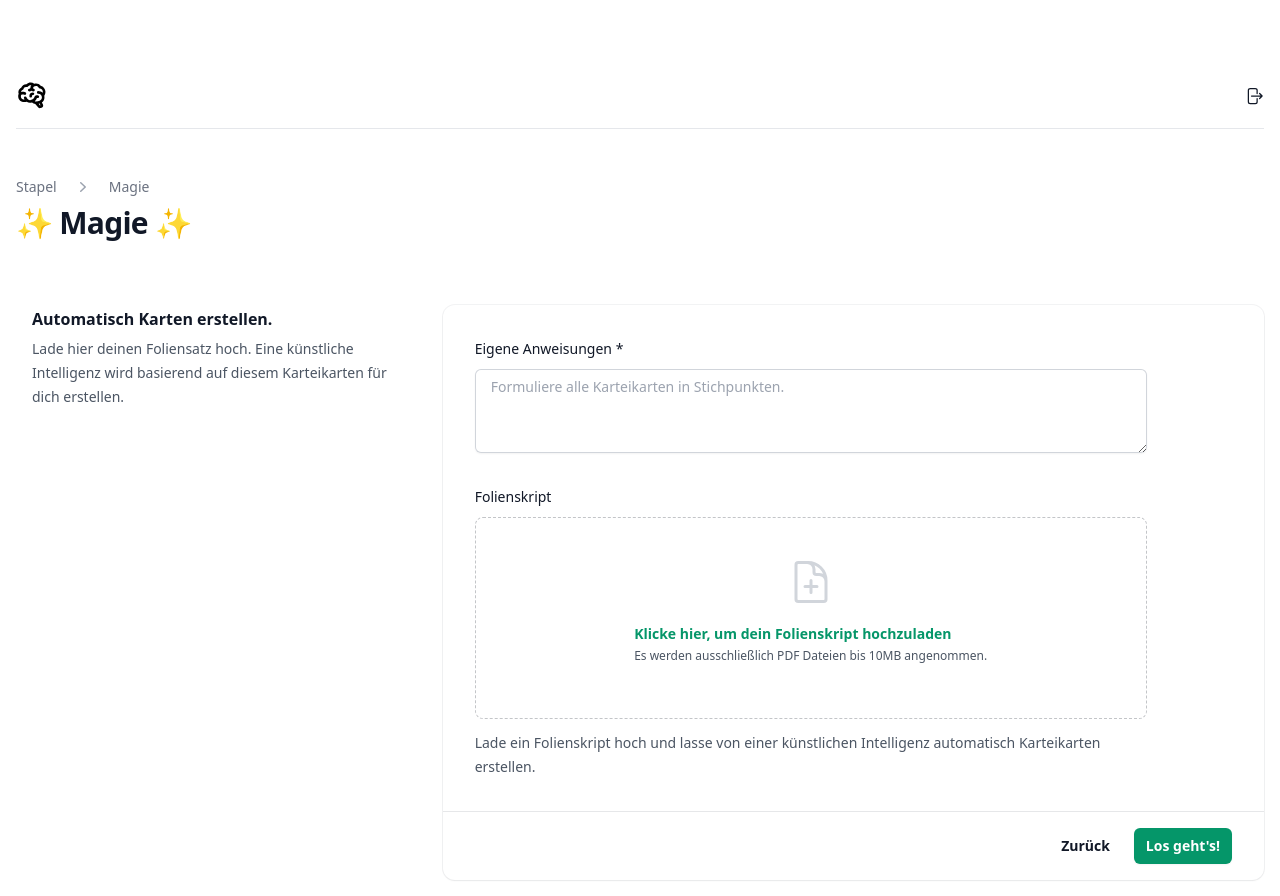
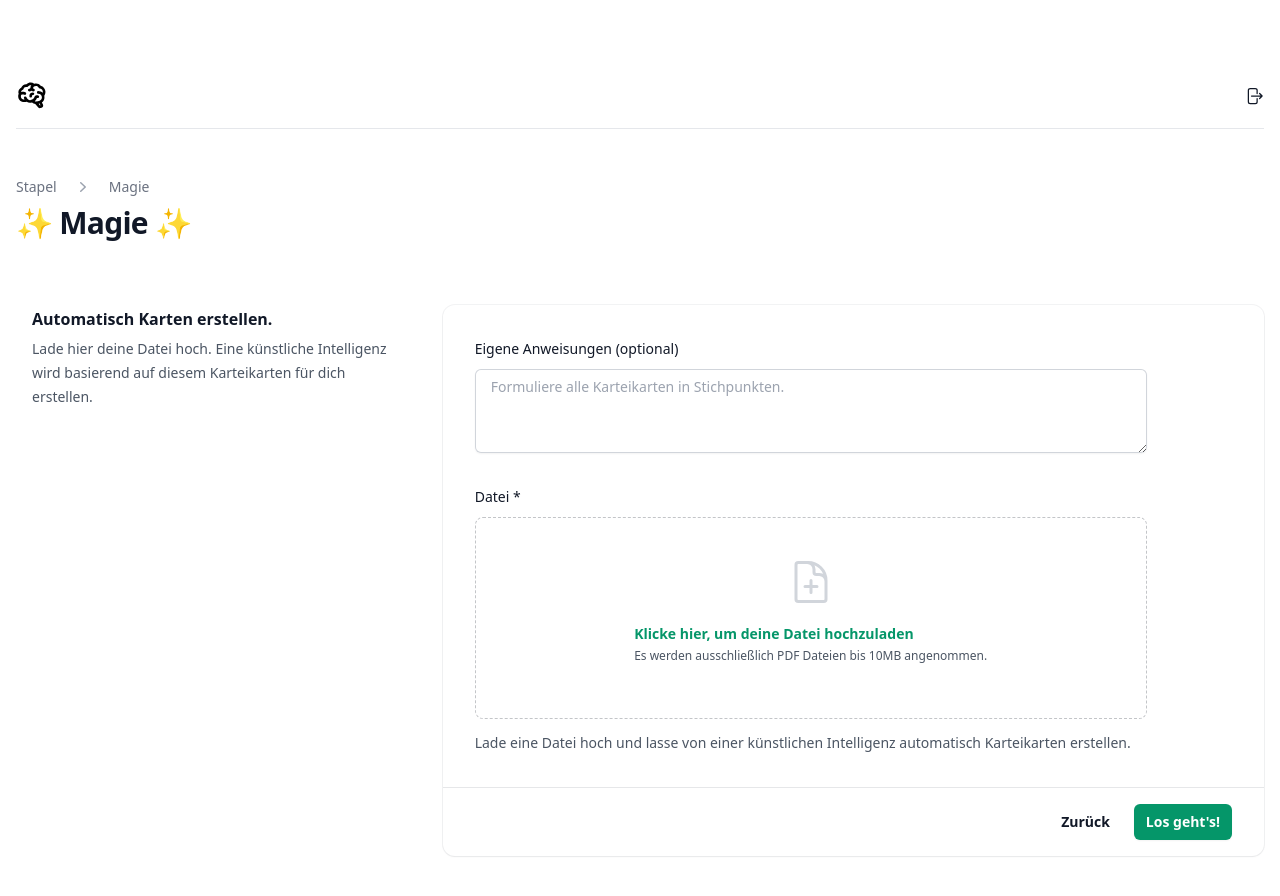
Before and after one commit to johanneshaberlah/smart-flashcards-application, a Vue app: page /stack/1/magic in a window 1280 px wide. After the commit the page ends 872 px from the top, so only its background shows below. Built offline with nearby package versions, Linux system fonts and the light colour scheme.

Commit message:
Add metadata

```diff
--- a/src/router/index.ts
+++ b/src/router/index.ts
@@ -12,6 +12,9 @@ const router = createRouter({
             path: '/',
             name: 'home',
             component: () => import('@/views/LandingPage.vue'),
+            meta: {
+                title: 'Smart Flashcards'
+            }
         },
         {
             path: '/login',
--- a/src/views/stack/StackMagic.vue
+++ b/src/views/stack/StackMagic.vue
@@ -21,7 +21,7 @@
                 <div class="mt-3 text-center sm:mt-5">
                   <h3 class="text-base font-semibold leading-6 text-gray-900" id="modal-title">Die Karten werden importiert...</h3>
                   <div class="mt-2">
-                    <p class="text-sm text-gray-500">Mithilfe von künstlicher Intelligenz werden nun Karten basierend auf dem Folienskript erstellt. Dies kann einige Minuten dauern.</p>
+                    <p class="text-sm text-gray-500">Mithilfe von künstlicher Intelligenz werden nun Karten basierend auf dem Dokument erstellt. Dies kann einige Minuten dauern.</p>
                   </div>
                 </div>
               </div>
@@ -78,7 +78,7 @@
           <div class="grid grid-cols-1 gap-x-8 gap-y-8 md:grid-cols-3">
             <div class="lg:px-4 sm:px-0">
               <h2 class="text-base font-semibold leading-7 text-gray-900">Automatisch Karten erstellen.</h2>
-              <p class="mt-1 text-sm leading-6 text-gray-600">Lade hier deinen Foliensatz hoch. Eine künstliche Intelligenz wird basierend auf diesem Karteikarten für dich erstellen.</p>
+              <p class="mt-1 text-sm leading-6 text-gray-600">Lade hier deine Datei hoch. Eine künstliche Intelligenz wird basierend auf diesem Karteikarten für dich erstellen.</p>
             </div>
 
             <form @submit.prevent="handleFormSubmit"
@@ -94,7 +94,7 @@
                     <h3 class="text-sm font-medium text-red-800">Beim magischen Erstellen der Karten ist ein Fehler aufgetreten.</h3>
                     <div class="mt-2 text-sm text-red-700">
                       <ul role="list" class="list-disc space-y-1 pl-5">
-                        <li>Wähle ein anderes Folienskript, passe deine Anweisungen an oder versuche es später erneut.</li>
+                        <li>Wähle eine andere Datei, passe deine Anweisungen an oder versuche es später erneut.</li>
                       </ul>
                     </div>
                   </div>
@@ -121,14 +121,14 @@
               <div class="px-4 py-6 sm:p-8">
                 <div class="grid max-w-2xl grid-cols-1 gap-x-6 gap-y-8 sm:grid-cols-6">
                   <div class="col-span-full">
-                    <label for="custom-instructions" class="block text-sm font-medium leading-6 text-gray-900">Eigene Anweisungen *</label>
+                    <label for="custom-instructions" class="block text-sm font-medium leading-6 text-gray-900">Eigene Anweisungen (optional)</label>
                     <div class="mt-2">
                       <textarea id="custom-instructions" placeholder="Formuliere alle Karteikarten in Stichpunkten." name="custom-instructions" rows="3" class="block w-full pl-4 rounded-md border-0 py-1.5 text-gray-900 shadow-sm ring-1 ring-inset ring-gray-300 placeholder:text-gray-400 focus:ring-2 focus:ring-inset focus:ring-emerald-600 sm:text-sm sm:leading-6"></textarea>
                     </div>
                   </div>
 
                   <div class="col-span-full">
-                    <label for="cover-photo" class="block text-sm font-medium leading-6 text-gray-900">Folienskript</label>
+                    <label for="cover-photo" class="block text-sm font-medium leading-6 text-gray-900">Datei *</label>
                     <div class="mt-2 flex justify-center rounded-lg border border-dashed border-gray-900/25 px-6 py-10">
                       <div class="text-center">
                         <svg xmlns="http://www.w3.org/2000/svg" fill="none" viewBox="0 0 24 24" stroke-width="1.5" stroke="currentColor" class="mx-auto h-12 w-12 text-gray-300">
@@ -137,7 +137,7 @@
                         <div id="upload-instructions">
                           <div class="mt-4 flex text-sm leading-6 text-gray-600">
                             <label for="file-upload" class="relative cursor-pointer rounded-md bg-white font-semibold text-emerald-600 focus-within:outline-none focus-within:ring-2 focus-within:ring-emerald-600 focus-within:ring-offset-2 hover:text-emerald-500">
-                              <span>Klicke hier, um dein Folienskript hochzuladen</span>
+                              <span>Klicke hier, um deine Datei hochzuladen</span>
                               <input @change="handleFileUpload" id="file-upload" accept="application/pdf" name="file-upload" type="file" class="sr-only">
                             </label>
                           </div>
@@ -146,7 +146,7 @@
                         <p id="file-name" class="mt-3 text-xs font-semibold leading-5 text-gray-600"></p>
                       </div>
                     </div>
-                    <p class="mt-3 text-sm leading-6 text-gray-600">Lade ein Folienskript hoch und lasse von einer künstlichen Intelligenz automatisch Karteikarten erstellen.</p>
+                    <p class="mt-3 text-sm leading-6 text-gray-600">Lade eine Datei hoch und lasse von einer künstlichen Intelligenz automatisch Karteikarten erstellen.</p>
                   </div>
 
 
```
